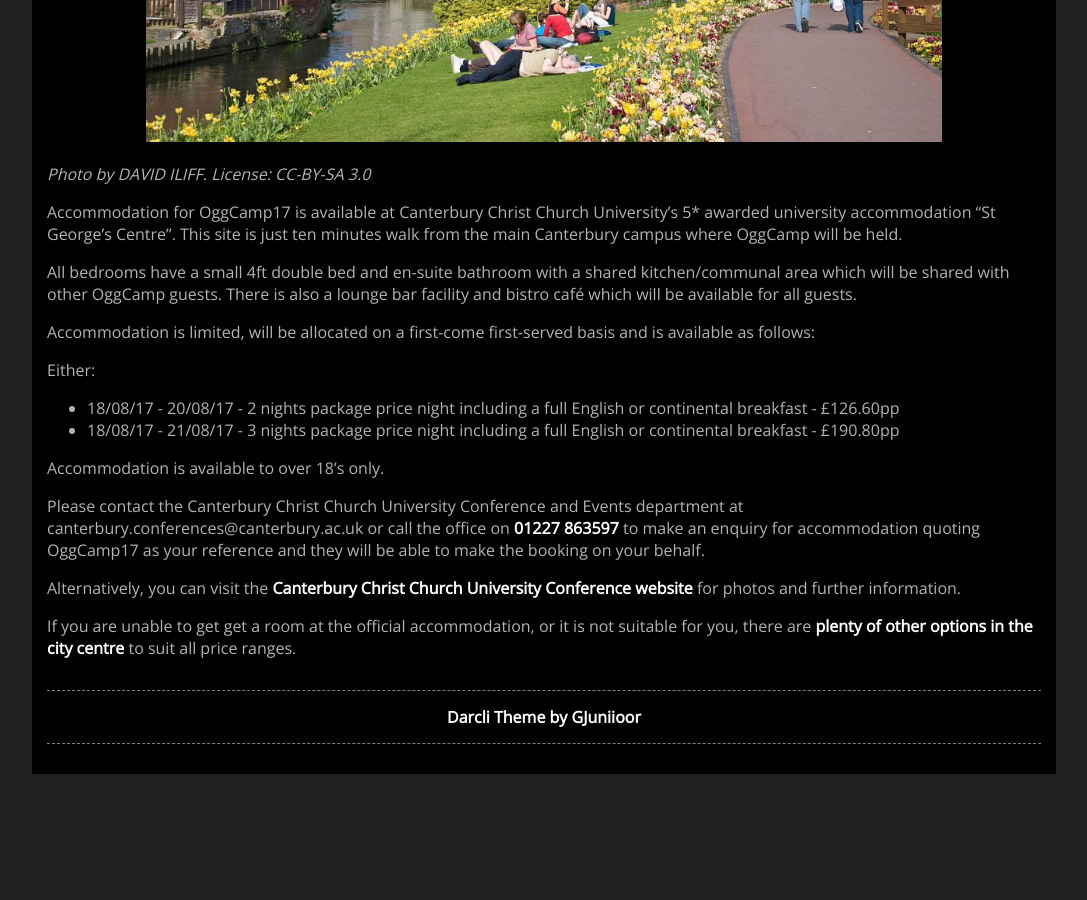
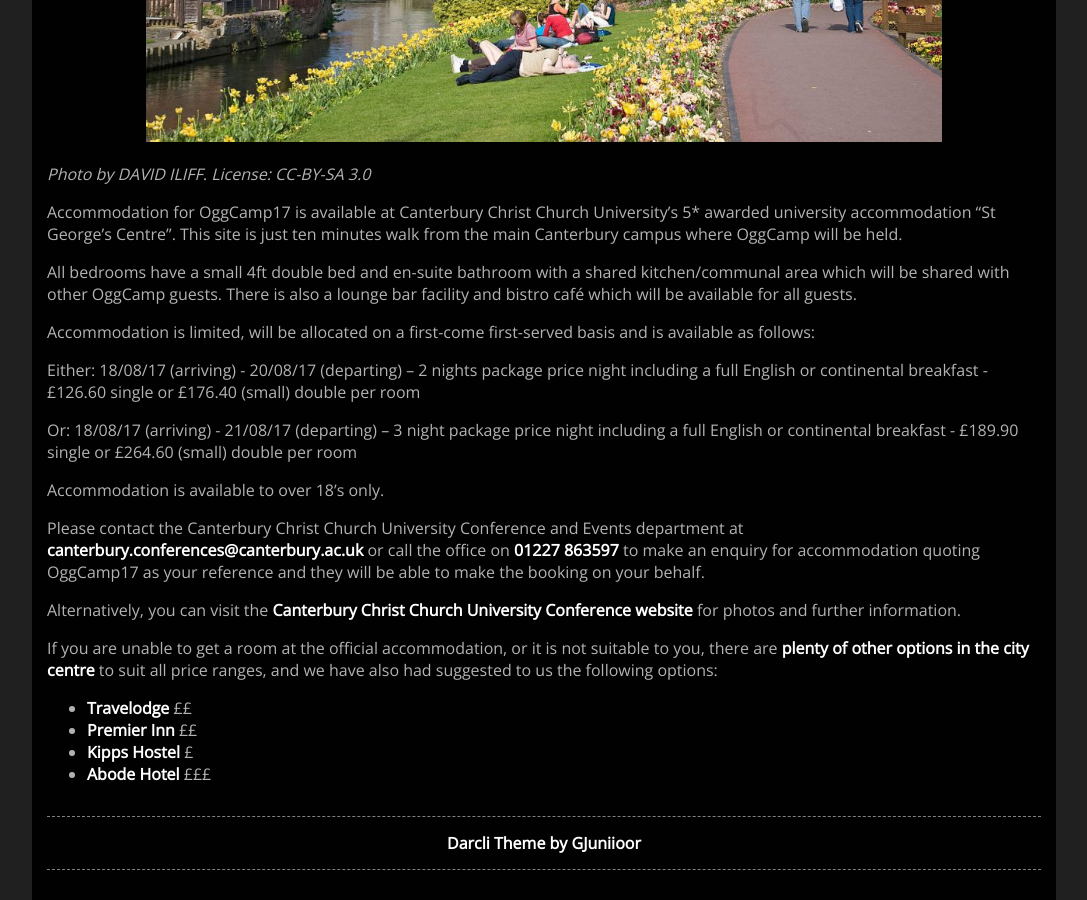
Before and after one commit to thearduinoguy/oggcamp.github.io, a Jekyll site: the page built from accomodation.md, in a window 1280 px wide and 900 px high, scrolled down 904 px. Shown: the whole window, without its empty margins (96-1183 px from the left). Built offline with Jekyll 4.4.1, drawn with Linux system fonts in a browser that asks for light colours; before the commit the page ends 1678 px from its top, so only the background shows below that.

Commit message:
Updated accomodation.md
Now referencing the single/double occupancy rooms at the revised rates, and added the other location options.

```diff
--- a/accomodation.md
+++ b/accomodation.md
@@ -13,14 +13,20 @@ All bedrooms have a small 4ft double bed and en-suite bathroom with a shared kit
 Accommodation is limited, will be allocated on a first-come first-served basis and is available as follows:
 
 Either:
+18/08/17 (arriving) - 20/08/17 (departing) – 2 nights package price night including a full English or continental breakfast - £126.60 single or £176.40 (small) double per room
 
-* 18/08/17 - 20/08/17 - 2 nights package price night including a full English or continental breakfast - £126.60pp
-* 18/08/17 - 21/08/17 - 3 nights package price night including a full English or continental breakfast - £190.80pp
+Or:
+18/08/17 (arriving) - 21/08/17 (departing) – 3 night package price night including a full English or continental breakfast - £189.90 single or £264.60 (small) double per room
 
 Accommodation is available to over 18’s only.
 
-Please contact the Canterbury Christ Church University Conference and Events department at canterbury.conferences@canterbury.ac.uk or call the office on [01227 863597](tel:+441227863597) to make an enquiry for accommodation quoting OggCamp17 as your reference and they will be able to make the booking on your behalf.
+Please contact the Canterbury Christ Church University Conference and Events department at [canterbury.conferences@canterbury.ac.uk](mailto:canterbury.conferences@canterbury.ac.uk?subject=OggCamp17%20Reservation) or call the office on [01227 863597](tel:+441227863597) to make an enquiry for accommodation quoting OggCamp17 as your reference and they will be able to make the booking on your behalf.
 
 Alternatively, you can visit the [Canterbury Christ Church University Conference website](http://www.canterbury.ac.uk/conferences/accommodation/canterbury/st-georges.aspx) for photos and further information.
 
-If you are unable to get get a room at the official accommodation, or it is not suitable for you, there are [plenty of other options in the city centre](https://www.google.co.uk/maps/search/accommodation+in+Canterbury/@51.2786939,1.0726469,15z/data=!3m1!4b1) to suit all price ranges.
+If you are unable to get a room at the official accommodation, or it is not suitable to you, there are [plenty of other options in the city centre](https://www.google.co.uk/maps/search/accommodation+in+Canterbury/@51.2786939,1.0726469,15z/data=!3m1!4b1) to suit all price ranges, and we have also had suggested to us the following options:
+
+* [Travelodge](https://www.travelodge.co.uk/hotels/499/Canterbury-Chaucer-Central-hotel) ££
+* [Premier Inn](http://www.premierinn.com/gb/en/hotels/england/kent/canterbury/canterbury-city-centre.html) ££
+* [Kipps Hostel](http://kipps-hostel.com/) £
+* [Abode Hotel](http://www.abodecanterbury.co.uk/) £££
```
